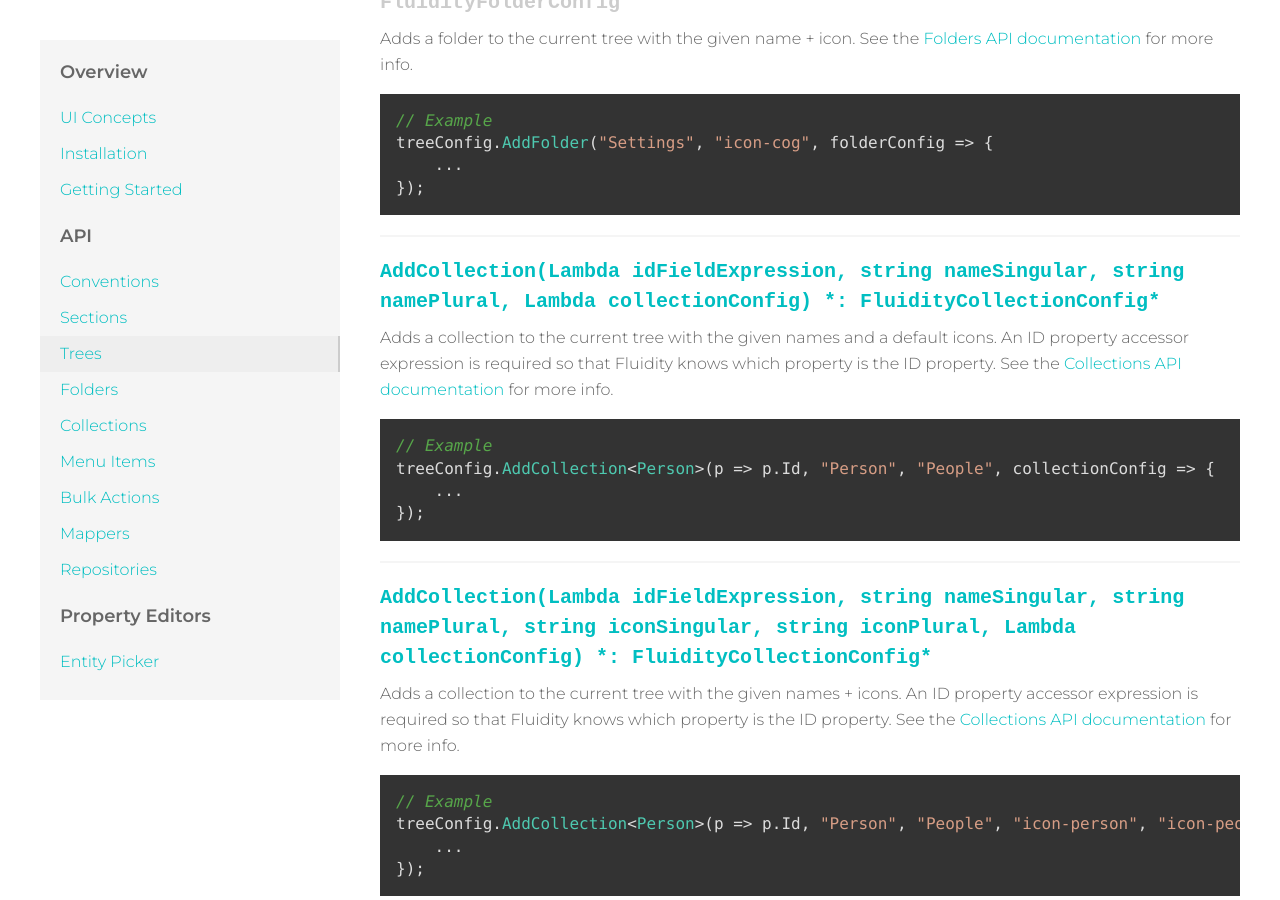
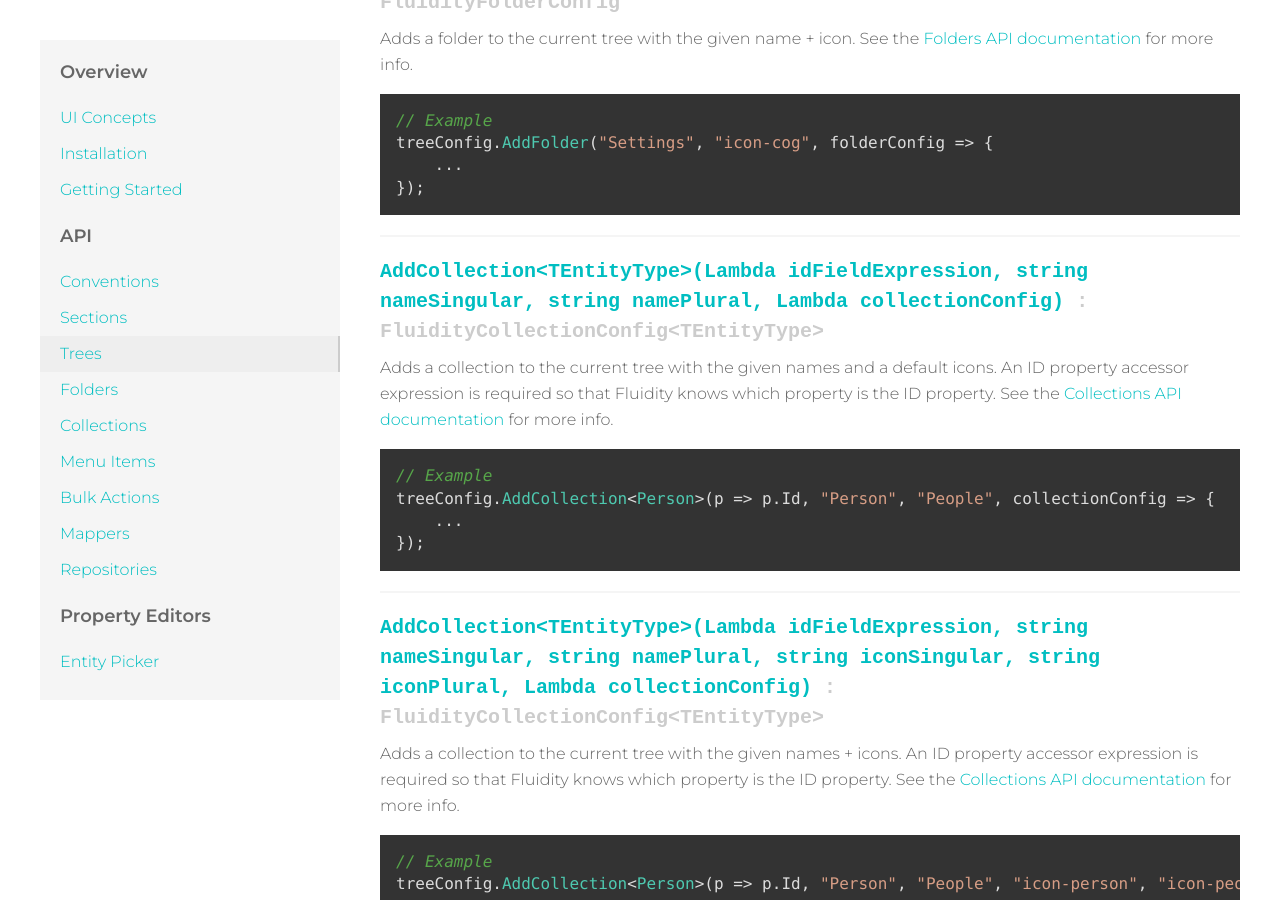
Before and after one commit to mattbrailsford/umbraco-fluidity, a Jekyll site: the page built from docs/_pages/02-api-02-trees.md, in a window 1280 px wide and 900 px high, scrolled down 1469 px. Built offline with Jekyll 4.4.1, drawn with Linux system fonts in a browser that asks for light colours.

Commit message:
Escaping < > in generic method signatures

```diff
--- a/docs/_pages/02-api-02-trees.md
+++ b/docs/_pages/02-api-02-trees.md
@@ -68,7 +68,7 @@
 
 ---
 
-#### AddCollection<TEntityType>(Lambda idFieldExpression, string nameSingular, string namePlural, Lambda collectionConfig) *: FluidityCollectionConfig<TEntityType>*
+#### AddCollection&lt;TEntityType&gt;(Lambda idFieldExpression, string nameSingular, string namePlural, Lambda collectionConfig) *: FluidityCollectionConfig&lt;TEntityType&gt;*
 {: .signature}
 
 Adds a collection to the current tree with the given names and a default icons. An ID property accessor expression is required so that Fluidity knows which property is the ID property. See the [Collections API documentation]({{ site.baseurl }}/api/collections/) for more info.
@@ -82,7 +82,7 @@
 
 ---
 
-#### AddCollection<TEntityType>(Lambda idFieldExpression, string nameSingular, string namePlural, string iconSingular, string iconPlural, Lambda collectionConfig) *: FluidityCollectionConfig<TEntityType>*
+#### AddCollection&lt;TEntityType&gt;(Lambda idFieldExpression, string nameSingular, string namePlural, string iconSingular, string iconPlural, Lambda collectionConfig) *: FluidityCollectionConfig&lt;TEntityType>*
 {: .signature}
 
 Adds a collection to the current tree with the given names + icons. An ID property accessor expression is required so that Fluidity knows which property is the ID property. See the [Collections API documentation]({{ site.baseurl }}/api/collections/) for more info.
```
